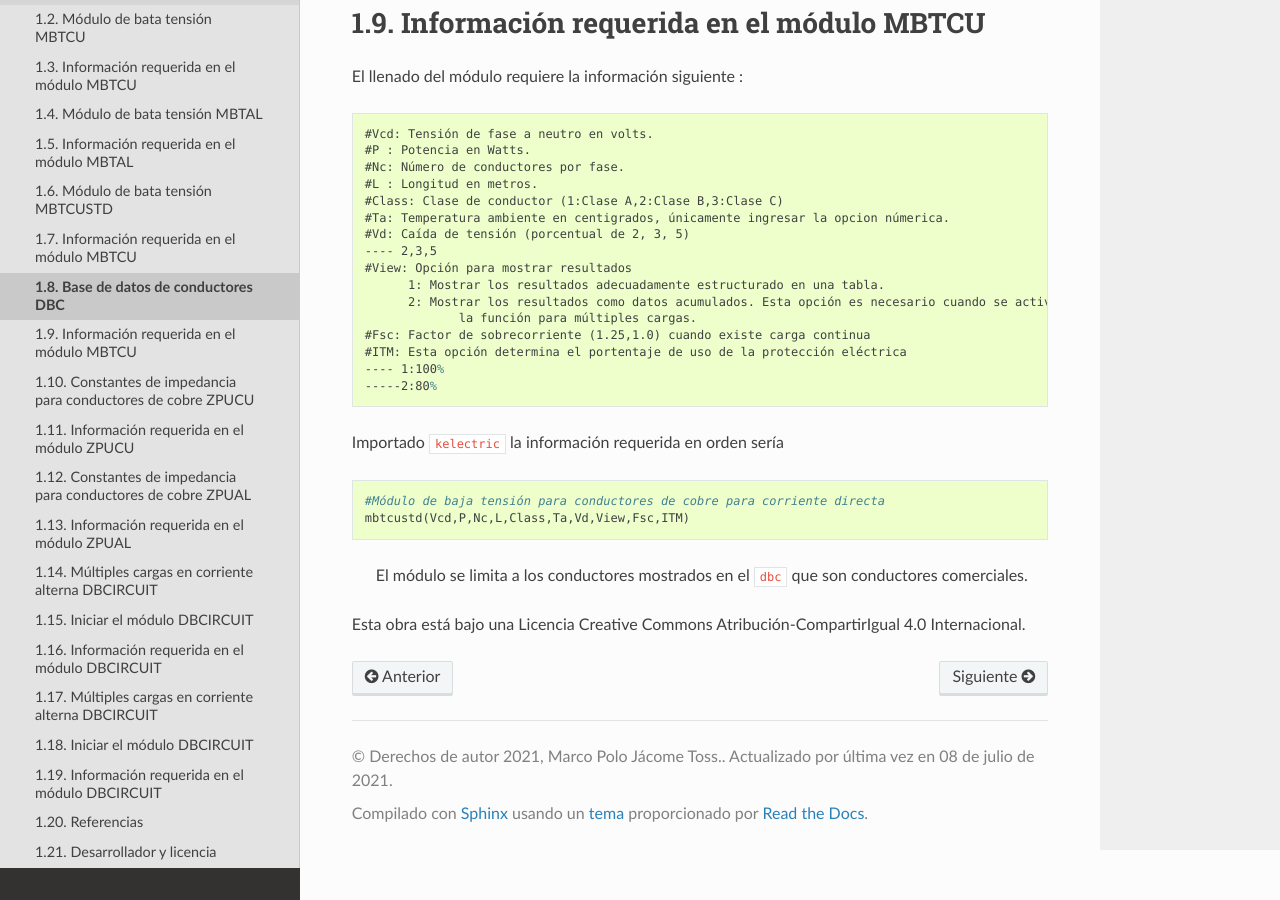
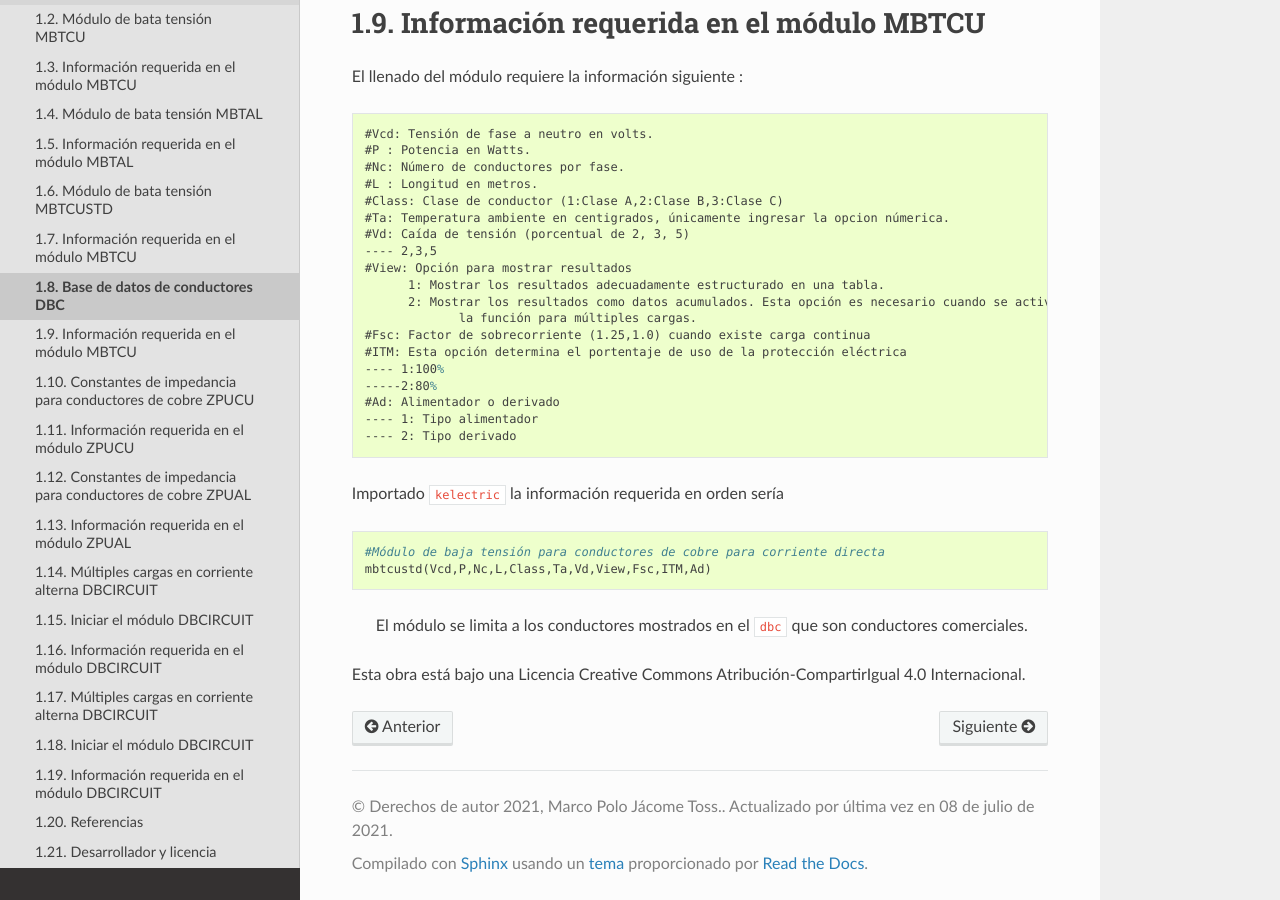
Before and after one commit to jacometoss/PyEWS, a Sphinx documentation site: the page built from docs/parte1/Dbc.rst, in a window 1280 px wide and 900 px high, scrolled down 583 px. Built offline with Sphinx 7.4.7 and the Read the Docs theme 2.0.0, drawn with Linux system fonts in a browser that asks for light colours.

Commit message:
Update Dbc.rst

```diff
--- a/docs/parte1/Dbc.rst
+++ b/docs/parte1/Dbc.rst
@@ -48,13 +48,16 @@ El llenado del módulo requiere la información siguiente :
    #ITM: Esta opción determina el portentaje de uso de la protección eléctrica
    ---- 1:100%
    -----2:80%
+   #Ad: Alimentador o derivado
+   ---- 1: Tipo alimentador
+   ---- 2: Tipo derivado
 
 Importado ``kelectric`` la información requerida en orden sería
 
 .. code:: python
 
    #Módulo de baja tensión para conductores de cobre para corriente directa
-   mbtcustd(Vcd,P,Nc,L,Class,Ta,Vd,View,Fsc,ITM)
+   mbtcustd(Vcd,P,Nc,L,Class,Ta,Vd,View,Fsc,ITM,Ad)
 
 ..
 
```
